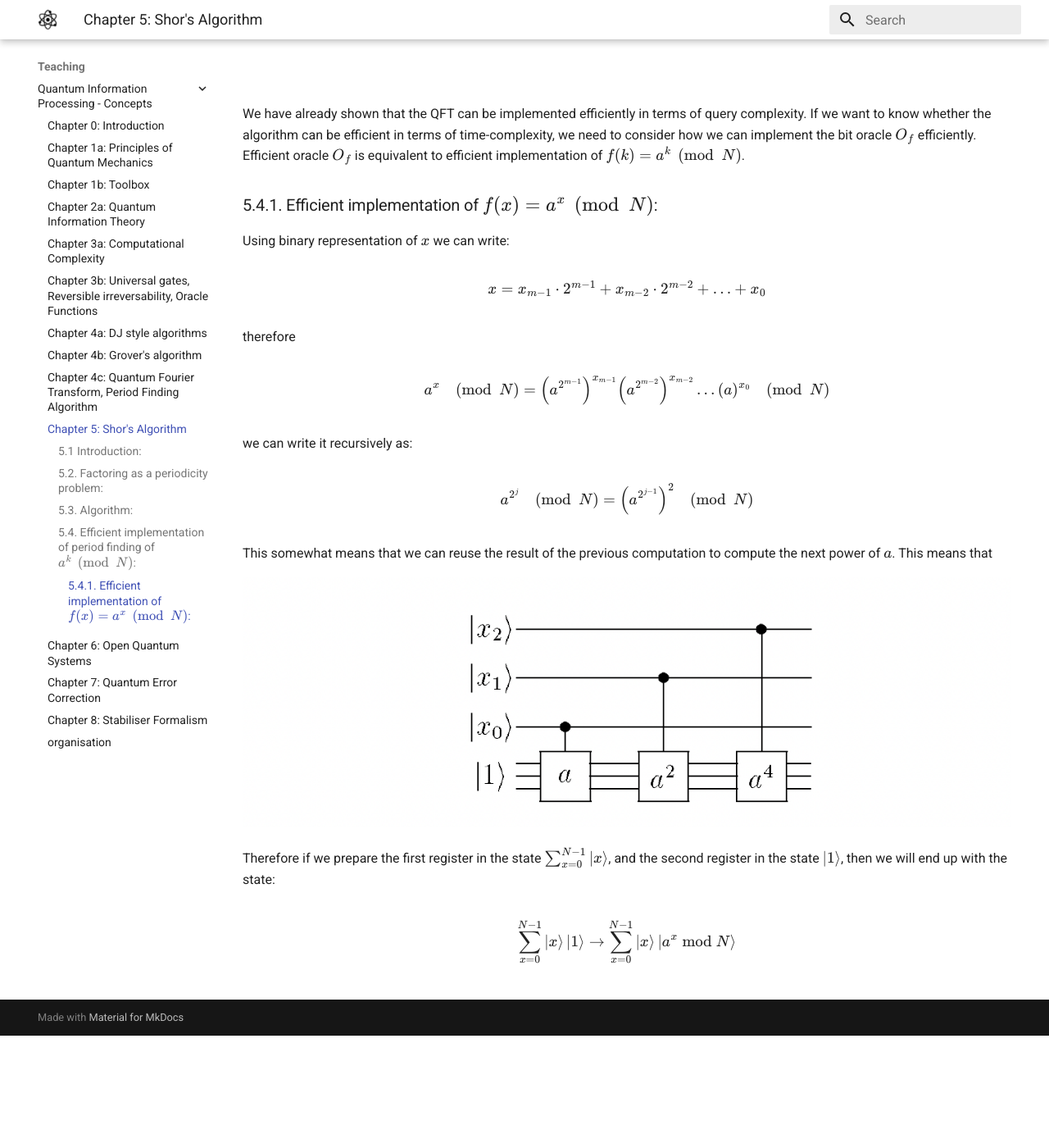
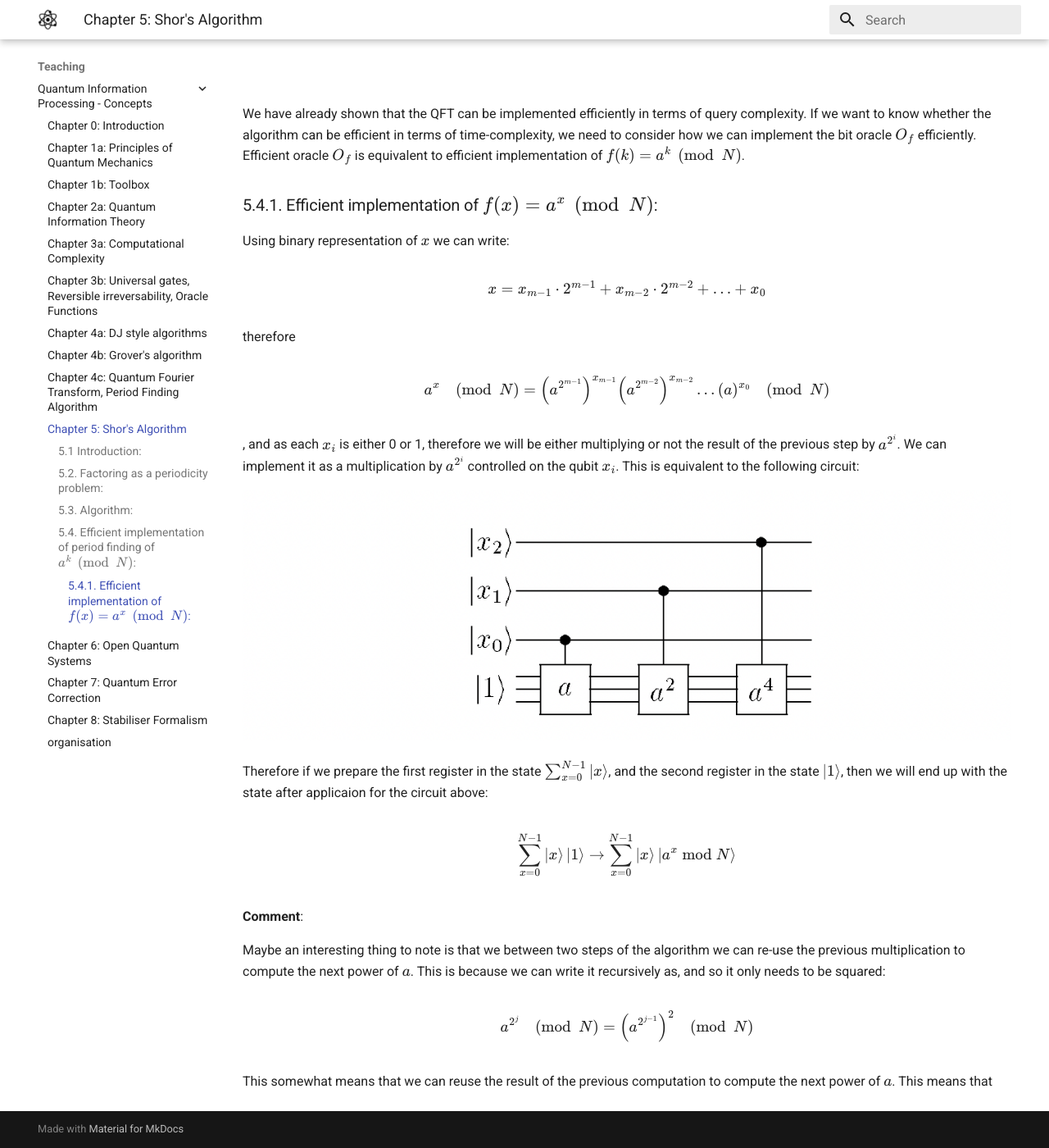
Before and after one commit to wojtekadamczyk3/wadamczyk, an MkDocs documentation site: the page built from docs/qip1/ch5.md, in a window 1280 px wide and 1400 px high, scrolled down 2057 px. Shown: the whole window at 82% size. Built offline with MkDocs 1.6.1 and Material for MkDocs 9.7.7, drawn with Linux system fonts in a browser that asks for light colours; before the commit the page ends 3320 px from its top, so only the background shows below that.

Commit message:
updated explanation for efficient implementation of f(x) =a^x

```diff
--- a/docs/qip1/ch5.md
+++ b/docs/qip1/ch5.md
@@ -63,20 +63,26 @@ $$
 a^x\pmod{N}=\left(a^{2^{m-1}}\right)^{x_{m-1}}\left(a^{2^{m-2}}\right)^{x_{m-2}} \ldots(a)^{x_0}\pmod{N}
 $$
 
-we can write it recursively as:
+, and as each $x_i$ is either 0 or 1, therefore we will be either multiplying or not the result of the previous step by $a^{2^i}$. We can implement it as a multiplication by $a^{2^i}$ controlled on the qubit $x_i$. This is equivalent to the following circuit:
+
+<img src="ch5/efficient_shors_oracle.png" alt="drawing" width="100%"/>
+
+
+Therefore if we prepare the first register in the state $\sum_{x=0}^{N-1} \left|x\right>$, and the second register in the state $\left|1\right>$, then we will end up with the state after applicaion for the circuit above:
+
+
+$$
+\sum_{x=0}^{N-1} \left|x\right>\left|1\right> \rightarrow \sum_{x=0}^{N-1} \left|x\right> \left|a^x \bmod{N}\right>
+$$
+
+
+**Comment**:
+
+Maybe an interesting thing to note is that we between two steps of the algorithm we can re-use the previous multiplication to compute the next power of $a$. This is because we can write it recursively as, and so it only needs to be squared:
 
 $$
 a^{2^j} \pmod{N} = \left(a^{2^{j-1}}\right)^2 \pmod{N}
 $$
 
+
 This somewhat means that we can reuse the result of the previous computation to compute the next power of $a$. This means that
-
-
-<img src="ch5/efficient_shors_oracle.png" alt="drawing" width="100%"/>
-
-
-Therefore if we prepare the first register in the state $\sum_{x=0}^{N-1} \left|x\right>$, and the second register in the state $\left|1\right>$, then we will end up with the state:
-
-$$
-\sum_{x=0}^{N-1} \left|x\right>\left|1\right> \rightarrow \sum_{x=0}^{N-1} \left|x\right> \left|a^x \bmod{N}\right>
-$$
```
